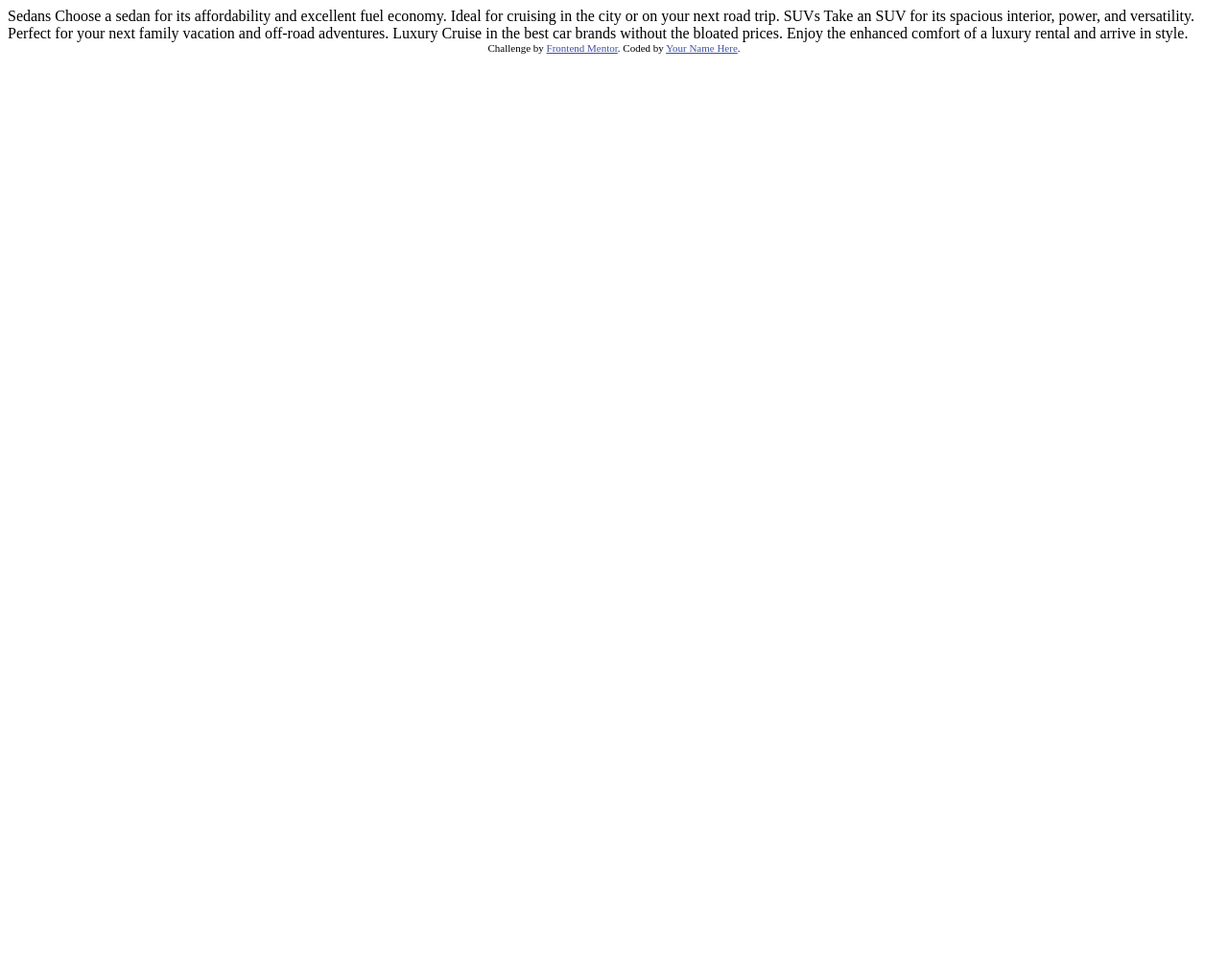
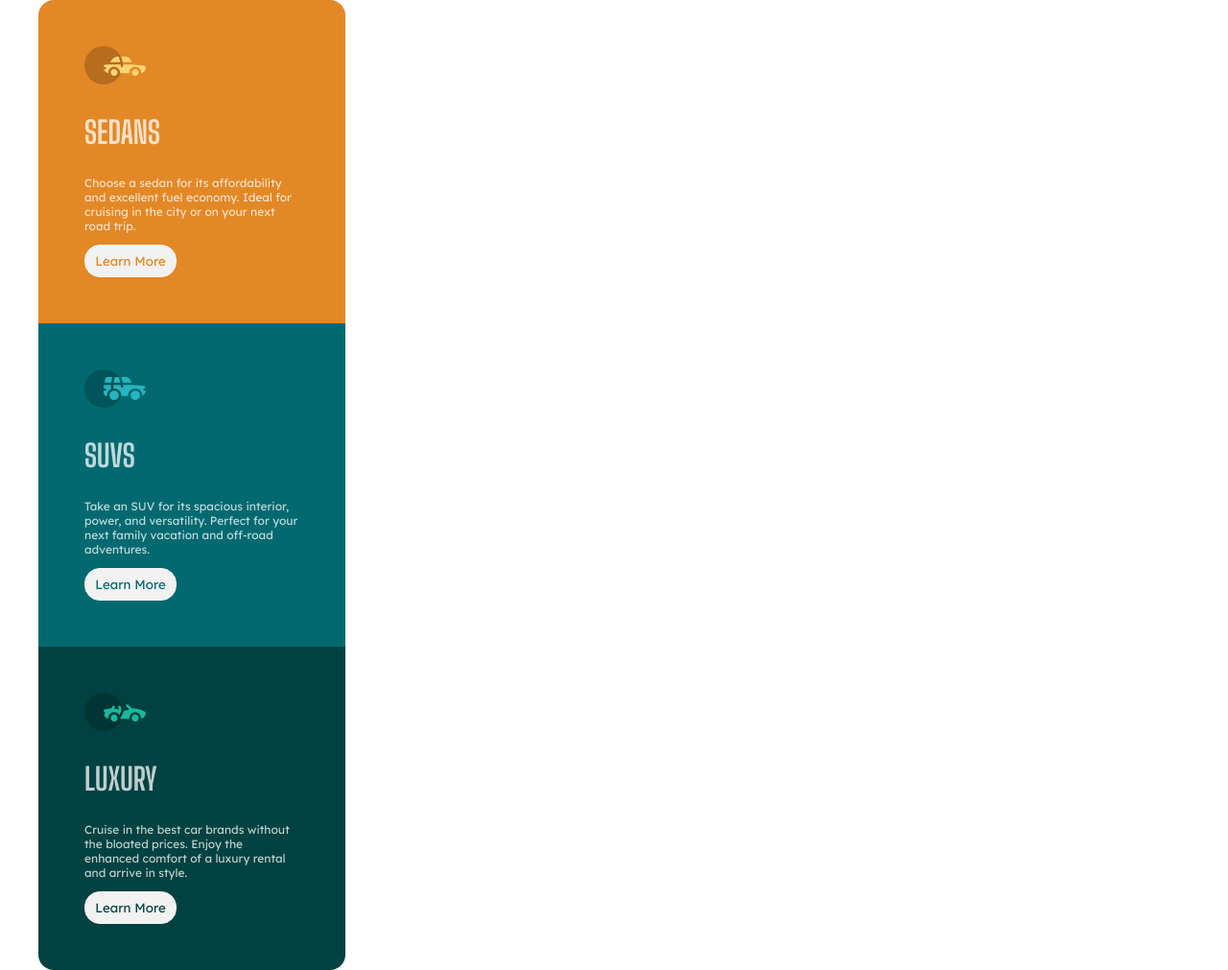
Before and after one commit to wkan17012021/3-column-preview-card-component-main, a plain HTML site: page index.html in a window 1280 px wide. Shown: the whole page at 96% size. Before the commit the page ends 800 px from the top, so only its background shows below. Drawn offline with Linux system fonts and the light colour scheme.

Commit message:
html structure, css layout, animation complete

```diff
--- a/index.html
+++ b/index.html
@@ -1,36 +1,59 @@
 <!DOCTYPE html>
 <html lang="en">
-<head>
-  <meta charset="UTF-8">
-  <meta name="viewport" content="width=device-width, initial-scale=1.0"> <!-- displays site properly based on user's device -->
+  <head>
+    <meta charset="UTF-8" />
+    <meta name="viewport" content="width=device-width, initial-scale=1.0" />
+    <!-- displays site properly based on user's device -->
+    <link rel="preconnect" href="https://fonts.googleapis.com" />
+    <link rel="preconnect" href="https://fonts.gstatic.com" crossorigin />
+    <link
+      href="https://fonts.googleapis.com/css2?family=Big+Shoulders+Display:wght@700&family=Lexend+Deca&display=swap"
+      rel="stylesheet"
+    />
+    <link rel="stylesheet" href="./style.css" />
+    <link
+      rel="icon"
+      type="image/png"
+      sizes="32x32"
+      href="./images/favicon-32x32.png"
+    />
 
-  <link rel="icon" type="image/png" sizes="32x32" href="./images/favicon-32x32.png">
+    <title>Frontend Mentor | 3-column preview card component</title>
+  </head>
 
-  <title>Frontend Mentor | 3-column preview card component</title>
-
-  <!-- Feel free to remove these styles or customise in your own stylesheet 👍 -->
-  <style>
-    .attribution { font-size: 11px; text-align: center; }
-    .attribution a { color: hsl(228, 45%, 44%); }
-  </style>
-</head>
-<body>
-
-  Sedans
-  Choose a sedan for its affordability and excellent fuel economy. Ideal for cruising in the city
-  or on your next road trip.
-
-  SUVs
-  Take an SUV for its spacious interior, power, and versatility. Perfect for your next family vacation
-  and off-road adventures.
-
-  Luxury
-  Cruise in the best car brands without the bloated prices. Enjoy the enhanced comfort of a luxury
-  rental and arrive in style.
-
-  <div class="attribution">
-    Challenge by <a href="https://www.frontendmentor.io?ref=challenge" target="_blank">Frontend Mentor</a>.
-    Coded by <a href="#">Your Name Here</a>.
-  </div>
-</body>
+  <body>
+    <div class="parent-container">
+      <div class="sedans-inner-wrapper">
+        <img class="icon" src="./images/icon-sedans.svg" alt="sedan-car-icon" />
+        <h2 class="car-type-heading">Sedans</h2>
+        <p class="vehicle-text">
+          Choose a sedan for its affordability and excellent fuel economy. Ideal
+          for cruising in the city or on your next road trip.
+        </p>
+        <button class="button-learn-more">Learn More</button>
+      </div>
+      <div class="suvs-inner-wrapper">
+        <img class="icon" src="./images/icon-suvs.svg" alt="suv-car-icon" />
+        <h2 class="car-type-heading">SUVs</h2>
+        <p class="vehicle-text">
+          Take an SUV for its spacious interior, power, and versatility. Perfect
+          for your next family vacation and off-road adventures.
+        </p>
+        <button class="button-learn-more">Learn More</button>
+      </div>
+      <div class="luxury-inner-wrapper">
+        <img
+          class="icon"
+          src="./images/icon-luxury.svg"
+          alt="luxury-car-icon"
+        />
+        <h2 class="car-type-heading">Luxury</h2>
+        <p class="vehicle-text">
+          Cruise in the best car brands without the bloated prices. Enjoy the
+          enhanced comfort of a luxury rental and arrive in style.
+        </p>
+        <button class="button-learn-more">Learn More</button>
+      </div>
+    </div>
+  </body>
 </html>
--- /dev/null
+++ b/style.scss
@@ -0,0 +1,71 @@
+$brightOrange: hsl(31, 77%, 52%);
+$darkCyan: hsl(184, 100%, 22%);
+$veryDarkCyan: hsl(179, 100%, 13%);
+$transparentWhitePara: hsla(0, 0%, 100%, 0.75);
+$veryLightGrayBgrndHdngBtn: hsl(0, 0%, 95%);
+
+body {
+  font-size: 15px;
+  color: $transparentWhitePara;
+  padding: 0;
+  margin: 0;
+  box-sizing: border-box;
+  width: 400px;
+}
+.car-type-heading {
+  font-family: "Big Shoulders Display", cursive;
+  text-transform: uppercase;
+  font-weight: 700;
+  font-size: 2rem;
+}
+.vehicle-text {
+  font-family: "Lexend Deca", sans-serif;
+  font-weight: 400;
+  font-size: 0.75rem;
+  color: $transparentWhitePara;
+}
+.button-learn-more {
+  border-radius: 1rem;
+  background-color: $veryLightGrayBgrndHdngBtn;
+  width: 6rem;
+  font-family: "Lexend Deca", sans-serif;
+  border: 1px solid $veryLightGrayBgrndHdngBtn;
+  padding: 0.5rem;
+}
+.button-learn-more:hover {
+  cursor: pointer;
+  color: $transparentWhitePara;
+  background-color: transparent;
+}
+.parent-container {
+  max-width: 100%;
+  margin-left: 10%;
+  margin-right: 10%;
+}
+/* styles for sedan wrapper */
+.sedans-inner-wrapper {
+  background-color: $brightOrange;
+  padding: 3rem;
+  border-radius: 1rem 1rem 0 0;
+}
+.sedans-inner-wrapper button {
+  color: $brightOrange;
+}
+
+/* styles for suv wrapper */
+.suvs-inner-wrapper {
+  background-color: $darkCyan;
+  padding: 3rem;
+}
+.suvs-inner-wrapper button {
+  color: $darkCyan;
+}
+/* styles for luxury car wrapper */
+.luxury-inner-wrapper {
+  background-color: $veryDarkCyan;
+  padding: 3rem;
+  border-radius: 0 0 1rem 1rem;
+}
+.luxury-inner-wrapper button {
+  color: $veryDarkCyan;
+}
```
Also changed, not shown: style.css (added), 1 other file.
